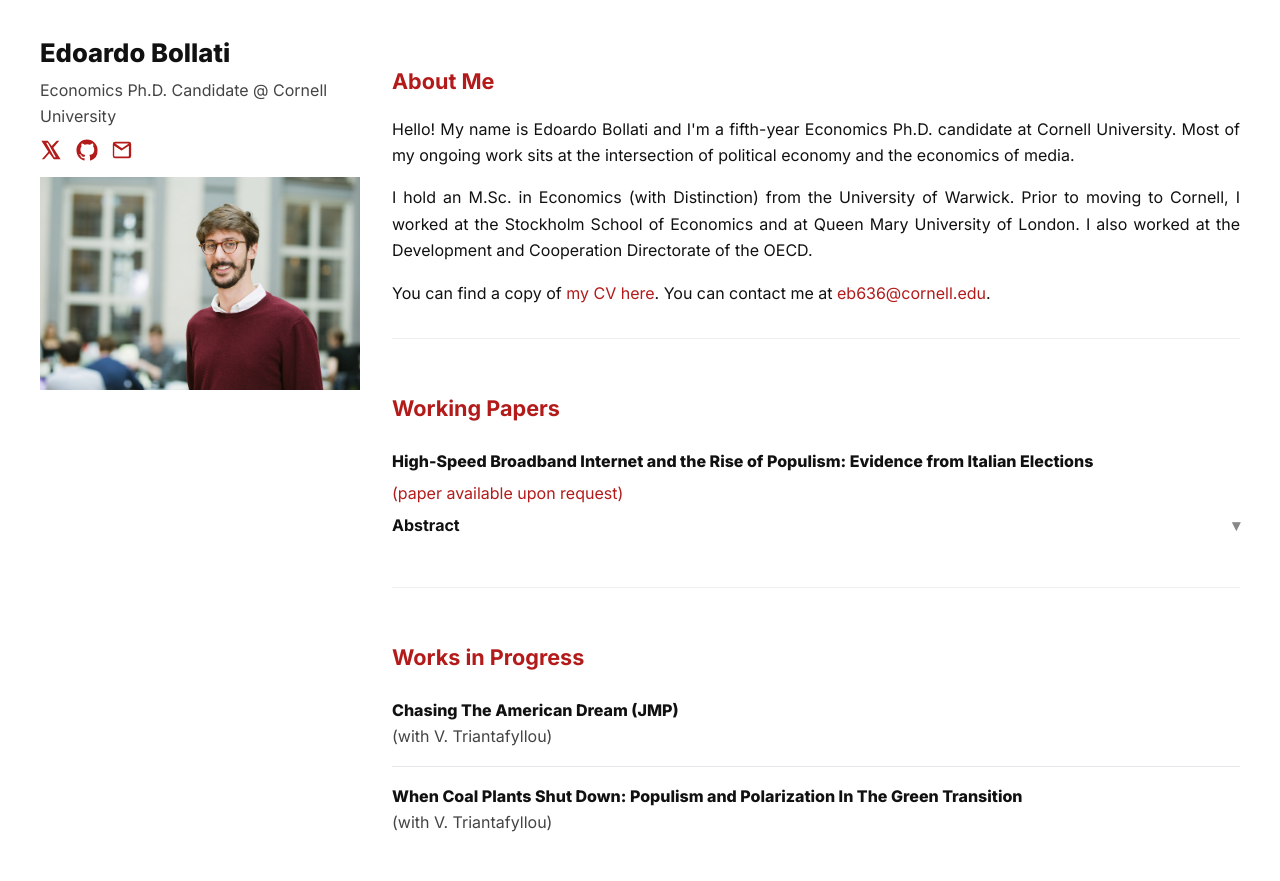
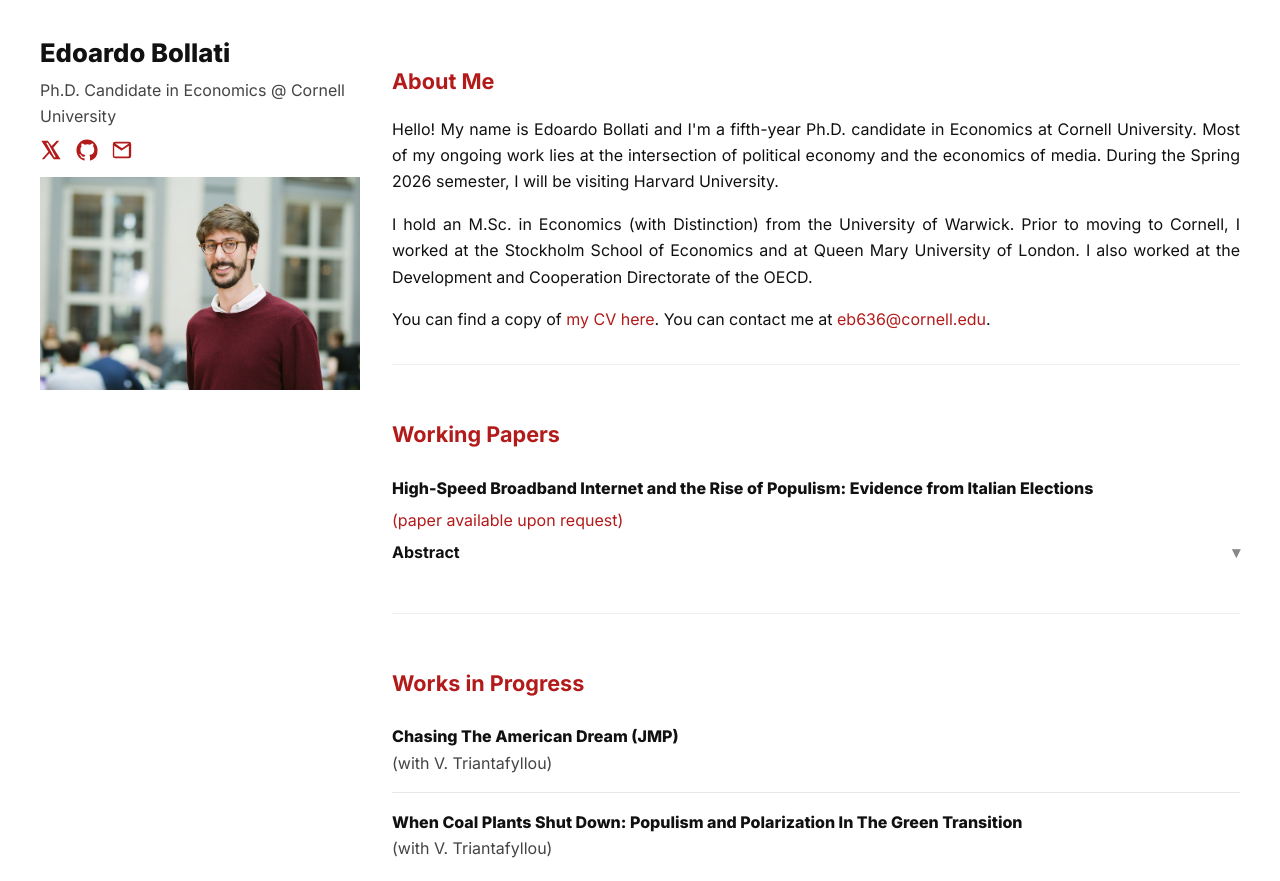
Before and after one commit to edoardobollati/edoardobollati.github.io, a plain HTML site: page docs/index.html in a window 1280 px wide. Shown: the top 881 px of the page. Drawn offline with Linux system fonts and the light colour scheme.

Commit message:
Update index.html

```diff
--- a/docs/index.html
+++ b/docs/index.html
@@ -3,7 +3,7 @@
 <head>
   <meta charset="utf-8" />
   <meta name="viewport" content="width=device-width, initial-scale=1" />
-  <title>Edoardo Bollati — PhD Economics @ Cornell University</title>
+  <title>Edoardo Bollati — PhD Candidate in Economics @ Cornell University</title>
   <meta name="description" content="Edoardo Bollati's academic website." />
   <link rel="preconnect" href="https://fonts.googleapis.com">
   <link rel="preconnect" href="https://fonts.gstatic.com" crossorigin>
@@ -104,7 +104,7 @@
     <div class="grid">
       <aside>
         <h1 class="side-name">Edoardo Bollati</h1>
-        <div class="side-affil">Economics Ph.D. Candidate @ Cornell University</div>
+        <div class="side-affil">Ph.D. Candidate in Economics @ Cornell University</div>
         <div class="iconbar">
           <a href="https://x.com/BollatiEdoardo" aria-label="Twitter/X" title="Twitter/X">
             <svg viewBox="0 0 24 24" aria-hidden="true">
@@ -131,8 +131,8 @@
         <section id="about">
           <h2 class="section-title">About Me</h2>
           <p>
-            Hello! My name is Edoardo Bollati and I'm a fifth-year Economics Ph.D. candidate at Cornell University.
-            Most of my ongoing work sits at the intersection of political economy and the economics of media.
+            Hello! My name is Edoardo Bollati and I'm a fifth-year Ph.D. candidate in Economics at Cornell University.
+            Most of my ongoing work lies at the intersection of political economy and the economics of media. During the Spring 2026 semester, I will be visiting Harvard University.
           </p>
           <p>
             I hold an M.Sc. in Economics (with Distinction) from the University of Warwick. Prior to moving to Cornell,
```
